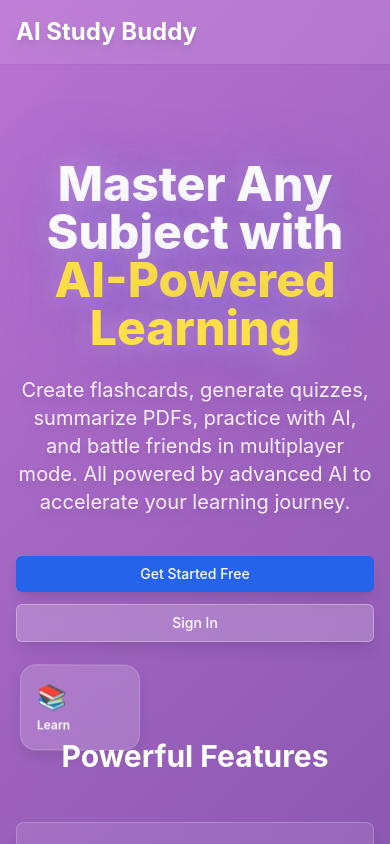
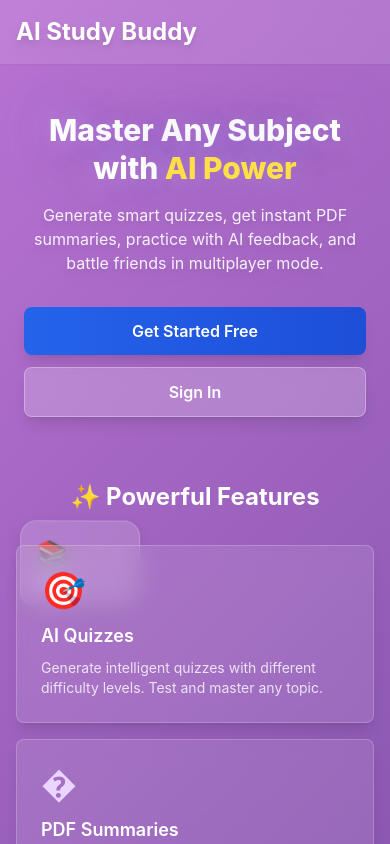
Before and after one commit to Isurusajan/Ai-Study-Buddy, a React (Create React App) app in the folder client/: page / in a window 390 px wide. Built offline with nearby package versions, Linux system fonts and the light colour scheme; the HTML template or start-up script is replaced by a standard one.

Commit message:
feat: Remove flashcards mention and improve mobile homepage design

```diff
--- a/client/src/pages/Home.js
+++ b/client/src/pages/Home.js
@@ -50,79 +50,87 @@ const Home = () => {
         </nav>
 
         {/* Hero Section */}
-        <div className="max-w-7xl mx-auto px-4 sm:px-6 lg:px-8 py-24">
+        <div className="max-w-7xl mx-auto px-4 sm:px-6 lg:px-8 py-12 sm:py-24">
           <div className="text-center">
-            <h2 className="text-5xl font-extrabold text-white sm:text-6xl hero-glow">
+            <h2 className="text-3xl sm:text-5xl lg:text-6xl font-extrabold text-white hero-glow leading-tight">
               Master Any Subject with{' '}
-              <span className="text-yellow-300">AI-Powered Learning</span>
+              <span className="text-yellow-300">AI Power</span>
             </h2>
-            <p className="mt-6 text-xl text-white/90 max-w-3xl mx-auto drop-shadow-lg">
-              Create flashcards, generate quizzes, summarize PDFs, practice with AI, and battle friends in multiplayer mode.
-              All powered by advanced AI to accelerate your learning journey.
+            <p className="mt-4 sm:mt-6 text-base sm:text-lg lg:text-xl text-white/90 max-w-3xl mx-auto drop-shadow-lg px-2">
+              Generate smart quizzes, get instant PDF summaries, practice with AI feedback, and battle friends in multiplayer mode.
             </p>
 
-            <div className="mt-10 flex flex-col sm:flex-row justify-center gap-3 sm:gap-4">
+            <div className="mt-8 sm:mt-10 flex flex-col sm:flex-row justify-center gap-3 sm:gap-4 px-2">
               <Link
                 to="/register"
-                className="px-6 sm:px-8 py-2 sm:py-3 rounded-md text-sm sm:text-base font-medium text-white bg-blue-600 hover:bg-blue-700 shadow-lg hover:shadow-2xl transition-all transform hover:scale-105 text-center"
+                className="px-6 sm:px-8 py-3 sm:py-3 rounded-lg text-base sm:text-base font-semibold text-white bg-gradient-to-r from-blue-600 to-blue-700 hover:from-blue-700 hover:to-blue-800 shadow-lg hover:shadow-2xl transition-all transform hover:scale-105 text-center"
               >
                 Get Started Free
               </Link>
               <Link
                 to="/login"
-                className="px-6 sm:px-8 py-2 sm:py-3 rounded-md text-sm sm:text-base font-medium text-white bg-white/20 hover:bg-white/30 shadow-lg backdrop-blur-md border border-white/30 transition-all transform hover:scale-105 text-center"
+                className="px-6 sm:px-8 py-3 sm:py-3 rounded-lg text-base sm:text-base font-semibold text-white bg-white/20 hover:bg-white/30 shadow-lg backdrop-blur-md border border-white/30 transition-all transform hover:scale-105 text-center"
               >
                 Sign In
               </Link>
             </div>
           </div>
 
-          {/* Features Grid */}
-          <div className="mt-24">
-            <h3 className="text-3xl font-bold text-white text-center mb-12">Powerful Features</h3>
-            <div className="grid grid-cols-1 gap-8 sm:grid-cols-2 lg:grid-cols-3">
+          {/* Features Grid - Mobile Optimized */}
+          <div className="mt-16 sm:mt-24">
+            <h3 className="text-2xl sm:text-3xl font-bold text-white text-center mb-8 sm:mb-12 px-2">✨ Powerful Features</h3>
+            <div className="grid grid-cols-1 md:grid-cols-2 lg:grid-cols-3 gap-4 sm:gap-6 lg:gap-8">
               {/* Feature 1 */}
-              <div className="bg-white/10 backdrop-blur-md p-8 rounded-lg shadow-lg border border-white/20 hover:bg-white/15 transition-all transform hover:-translate-y-1">
-                <div className="text-yellow-300 text-4xl mb-4">🎯</div>
-                <h3 className="text-xl font-semibold text-white mb-2">AI Quizzes</h3>
-                <p className="text-white/80">
-                  Generate intelligent multiple-choice quizzes with adaptive difficulty. Test your knowledge anytime.
+              <div className="bg-white/10 backdrop-blur-md p-6 sm:p-8 rounded-lg shadow-lg border border-white/20 hover:bg-white/15 transition-all transform hover:-translate-y-1">
+                <div className="text-yellow-300 text-4xl mb-3 sm:mb-4">🎯</div>
+                <h3 className="text-lg sm:text-xl font-semibold text-white mb-2">AI Quizzes</h3>
+                <p className="text-sm sm:text-base text-white/80">
+                  Generate intelligent quizzes with different difficulty levels. Test and master any topic.
                 </p>
               </div>
 
               {/* Feature 2 */}
-              <div className="bg-white/10 backdrop-blur-md p-8 rounded-lg shadow-lg border border-white/20 hover:bg-white/15 transition-all transform hover:-translate-y-1">
-                <div className="text-purple-200 text-4xl mb-4">📝</div>
-                <h3 className="text-xl font-semibold text-white mb-2">PDF Summaries</h3>
-                <p className="text-white/80">
-                  Get AI-powered summaries of your study materials. Understand key concepts instantly.
+              <div className="bg-white/10 backdrop-blur-md p-6 sm:p-8 rounded-lg shadow-lg border border-white/20 hover:bg-white/15 transition-all transform hover:-translate-y-1">
+                <div className="text-purple-200 text-4xl mb-3 sm:mb-4">�</div>
+                <h3 className="text-lg sm:text-xl font-semibold text-white mb-2">PDF Summaries</h3>
+                <p className="text-sm sm:text-base text-white/80">
+                  AI-powered summaries of your study materials. Grasp key concepts instantly.
                 </p>
               </div>
 
               {/* Feature 3 */}
-              <div className="bg-white/10 backdrop-blur-md p-8 rounded-lg shadow-lg border border-white/20 hover:bg-white/15 transition-all transform hover:-translate-y-1">
-                <div className="text-green-200 text-4xl mb-4">⚡</div>
-                <h3 className="text-xl font-semibold text-white mb-2">Practice Modes</h3>
-                <p className="text-white/80">
-                  Short-answer and long-answer practice with AI evaluation. Get detailed feedback instantly.
+              <div className="bg-white/10 backdrop-blur-md p-6 sm:p-8 rounded-lg shadow-lg border border-white/20 hover:bg-white/15 transition-all transform hover:-translate-y-1">
+                <div className="text-green-200 text-4xl mb-3 sm:mb-4">⚡</div>
+                <h3 className="text-lg sm:text-xl font-semibold text-white mb-2">Practice Modes</h3>
+                <p className="text-sm sm:text-base text-white/80">
+                  Short-answer and essay practice with instant AI feedback. Learn from mistakes.
                 </p>
               </div>
 
               {/* Feature 4 */}
-              <div className="bg-white/10 backdrop-blur-md p-8 rounded-lg shadow-lg border border-white/20 hover:bg-white/15 transition-all transform hover:-translate-y-1">
-                <div className="text-red-300 text-4xl mb-4">⚔️</div>
-                <h3 className="text-xl font-semibold text-white mb-2">Battle Mode</h3>
-                <p className="text-white/80">
-                  Compete with friends in real-time multiplayer battles. Unlimited players, ELO ratings, leaderboards.
+              <div className="bg-white/10 backdrop-blur-md p-6 sm:p-8 rounded-lg shadow-lg border border-white/20 hover:bg-white/15 transition-all transform hover:-translate-y-1">
+                <div className="text-red-300 text-4xl mb-3 sm:mb-4">⚔️</div>
+                <h3 className="text-lg sm:text-xl font-semibold text-white mb-2">Battle Mode</h3>
+                <p className="text-sm sm:text-base text-white/80">
+                  Real-time multiplayer quiz battles with friends. ELO ratings and leaderboards.
                 </p>
               </div>
 
               {/* Feature 5 */}
-              <div className="bg-white/10 backdrop-blur-md p-8 rounded-lg shadow-lg border border-white/20 hover:bg-white/15 transition-all transform hover:-translate-y-1">
-                <div className="text-pink-300 text-4xl mb-4">🏆</div>
-                <h3 className="text-xl font-semibold text-white mb-2">Achievements</h3>
-                <p className="text-white/80">
-                  Unlock badges and track your progress. Climb the global leaderboard and become a study master.
+              <div className="bg-white/10 backdrop-blur-md p-6 sm:p-8 rounded-lg shadow-lg border border-white/20 hover:bg-white/15 transition-all transform hover:-translate-y-1">
+                <div className="text-pink-300 text-4xl mb-3 sm:mb-4">🏆</div>
+                <h3 className="text-lg sm:text-xl font-semibold text-white mb-2">Achievements</h3>
+                <p className="text-sm sm:text-base text-white/80">
+                  Earn badges, build streaks, and unlock milestones. Climb the global leaderboard.
+                </p>
+              </div>
+
+              {/* Feature 6 - New Feature */}
+              <div className="bg-white/10 backdrop-blur-md p-6 sm:p-8 rounded-lg shadow-lg border border-white/20 hover:bg-white/15 transition-all transform hover:-translate-y-1">
+                <div className="text-blue-300 text-4xl mb-3 sm:mb-4">💡</div>
+                <h3 className="text-lg sm:text-xl font-semibold text-white mb-2">Ask AI</h3>
+                <p className="text-sm sm:text-base text-white/80">
+                  Ask questions about your study materials and get instant AI-powered answers.
                 </p>
               </div>
             </div>
```
